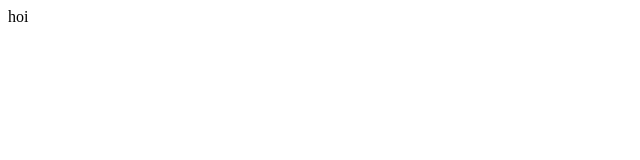
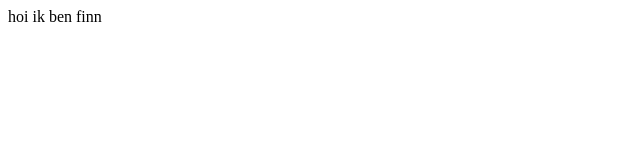
Before and after one commit to FinnvdWesten/sd1b-sd-les3, a plain HTML site: page index.html in a window 1280 px wide. Shown: the full height of the page, 0-640 px from the left. Drawn offline with Linux system fonts and the light colour scheme.

Commit message:
second commit

```diff
--- a/index.html
+++ b/index.html
@@ -6,6 +6,6 @@
     <title>Document</title>
 </head>
 <body>
-    hoi
+    hoi ik ben finn
 </body>
 </html>
```
